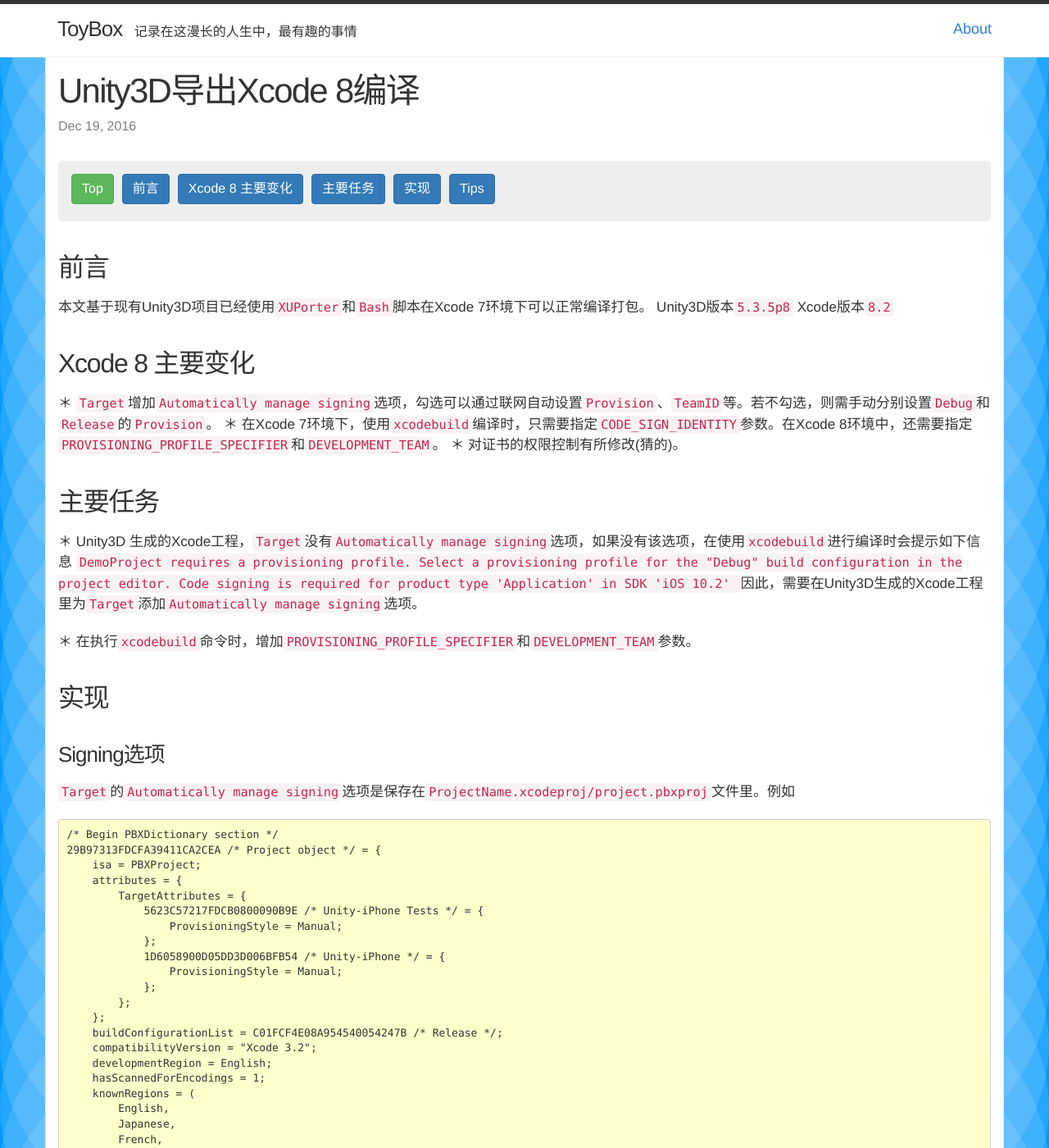
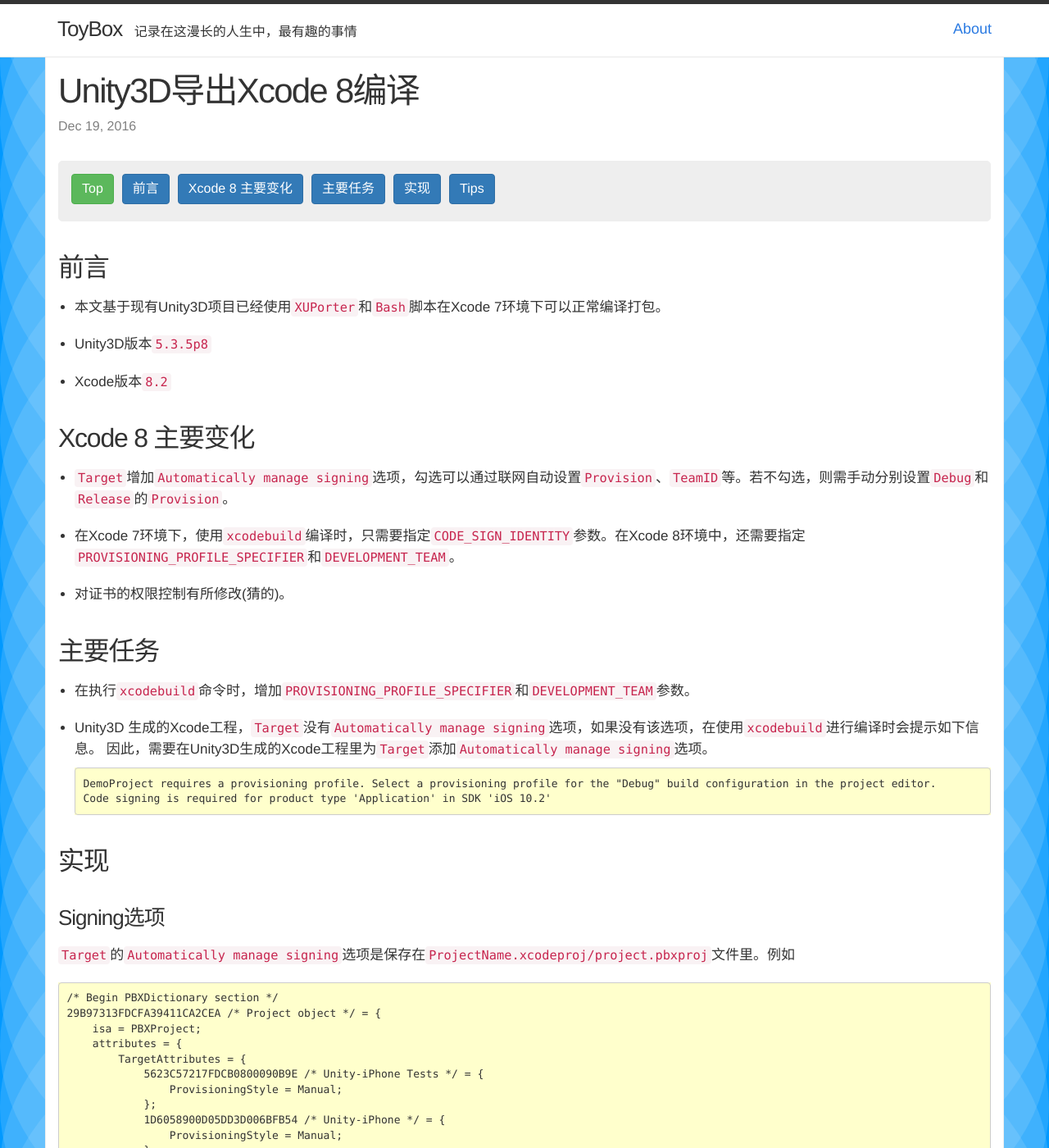
Before and after one commit to Gemini2015/gemini2015.github.io, a Jekyll site: the page built from _posts/2016-12-19-unity-xcode8.markdown, in a window 1280 px wide and 1400 px high. Shown: the whole window at 82% size. Built offline with Jekyll 4.4.1, drawn with Linux system fonts in a browser that asks for light colours; nearby versions of some CDN libraries; comment, search, counter and statistics services are not loaded; a style sheet for code colours, icons or effects is not loaded.

Commit message:
修正格式

````diff
--- a/_posts/2016-12-19-unity-xcode8.markdown
+++ b/_posts/2016-12-19-unity-xcode8.markdown
@@ -7,28 +7,29 @@
 ---
 
 ## 前言
-本文基于现有Unity3D项目已经使用`XUPorter`和`Bash`脚本在Xcode 7环境下可以正常编译打包。
-Unity3D版本`5.3.5p8`
-Xcode版本`8.2`
+
+*   本文基于现有Unity3D项目已经使用`XUPorter`和`Bash`脚本在Xcode 7环境下可以正常编译打包。
+*   Unity3D版本`5.3.5p8`
+*   Xcode版本`8.2`
 
 
 ## Xcode 8 主要变化
 
-＊   `Target`增加`Automatically manage signing`选项，勾选可以通过联网自动设置`Provision`、`TeamID`等。若不勾选，则需手动分别设置`Debug`和`Release`的`Provision`。
-＊   在Xcode 7环境下，使用`xcodebuild`编译时，只需要指定`CODE_SIGN_IDENTITY`参数。在Xcode 8环境中，还需要指定`PROVISIONING_PROFILE_SPECIFIER`和`DEVELOPMENT_TEAM`。
-＊   对证书的权限控制有所修改(猜的)。
+*    `Target`增加`Automatically manage signing`选项，勾选可以通过联网自动设置`Provision`、`TeamID`等。若不勾选，则需手动分别设置`Debug`和`Release`的`Provision`。
+*   在Xcode 7环境下，使用`xcodebuild`编译时，只需要指定`CODE_SIGN_IDENTITY`参数。在Xcode 8环境中，还需要指定`PROVISIONING_PROFILE_SPECIFIER`和`DEVELOPMENT_TEAM`。
+*   对证书的权限控制有所修改(猜的)。
 
 
 ## 主要任务
 
-＊   Unity3D 生成的Xcode工程，`Target`没有`Automatically manage signing`选项，如果没有该选项，在使用`xcodebuild`进行编译时会提示如下信息
+*   在执行`xcodebuild`命令时，增加`PROVISIONING_PROFILE_SPECIFIER`和`DEVELOPMENT_TEAM`参数。
+*   Unity3D 生成的Xcode工程，`Target`没有`Automatically manage signing`选项，如果没有该选项，在使用`xcodebuild`进行编译时会提示如下信息。
+    因此，需要在Unity3D生成的Xcode工程里为`Target`添加`Automatically manage signing`选项。
+
     ```
     DemoProject requires a provisioning profile. Select a provisioning profile for the "Debug" build configuration in the project editor.
     Code signing is required for product type 'Application' in SDK 'iOS 10.2'
     ```
-    因此，需要在Unity3D生成的Xcode工程里为`Target`添加`Automatically manage signing`选项。
-
-＊   在执行`xcodebuild`命令时，增加`PROVISIONING_PROFILE_SPECIFIER`和`DEVELOPMENT_TEAM`参数。
 
 
 ## 实现
````
